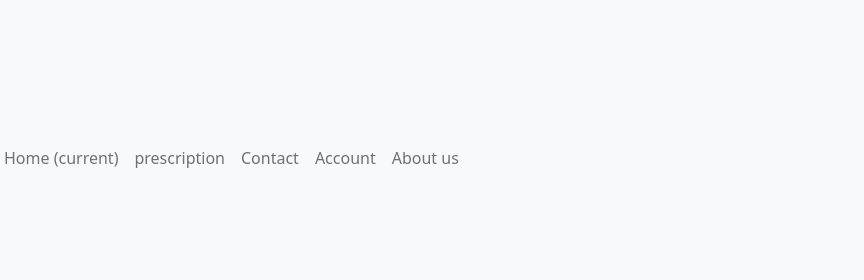
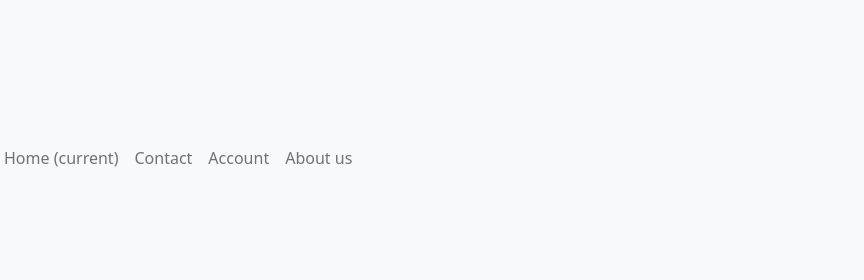
Before and after one commit to themainman10/hackproject, a plain HTML site: page DevX/index.html in a window 1280 px wide. Shown: the top 280 px of the page, 416-1280 px from the left. Drawn offline with nearby package versions, Linux system fonts and the light colour scheme.

Commit message:
something

```diff
--- a/DevX/index.html
+++ b/DevX/index.html
@@ -19,10 +19,6 @@
             <ul class="navbar-nav">
                 <li class="nav-item active">
                     <a class="nav-link" href="index.html">Home <span class="sr-only">(current)</span></a>
-                  </li>
-                  <li class="nav-item">
-                    <a class="nav-link" href="perciption.html">prescription
-                    </a>
                   </li>
                   <li class="nav-item">
                     <a class="nav-link" href="contact.html">Contact
```
